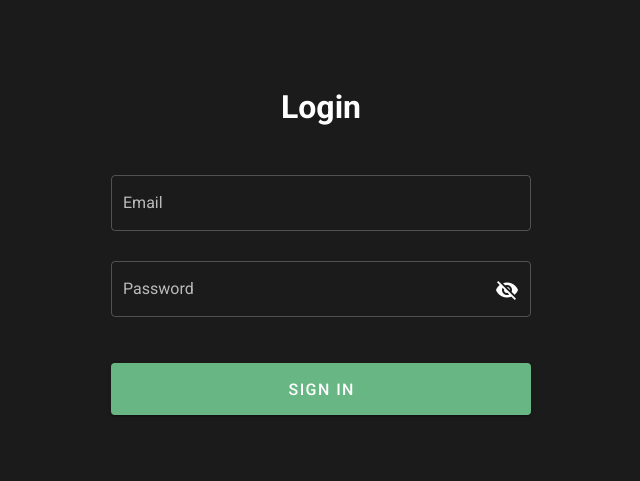
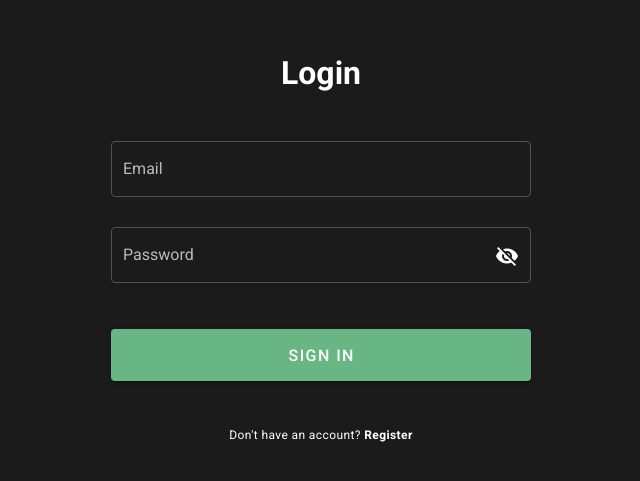
Before and after one commit to Psycarlo/marrypsy, a Vue app in the folder frontend/: page /login in a window 1280 px wide. Shown: the part 145-626 px from the top of the page, without its empty margins (319-959 px from the left). Built offline with nearby package versions, Linux system fonts and the light colour scheme.

Commit message:
:arrow_right: Progress

```diff
--- a/frontend/src/App.vue
+++ b/frontend/src/App.vue
@@ -1,7 +1,9 @@
 <template>
   <v-app :style="{ background: $vuetify.theme.themes[theme].background }">
     <v-main>
-      <router-view></router-view>
+      <transition name="fade" mode="out-in">
+        <router-view></router-view>
+      </transition>
     </v-main>
   </v-app>
 </template>
@@ -18,4 +20,15 @@ export default {
 
 <style lang="scss">
 $body-font-family: "Montserrat", serif;
+
+.fade-enter,
+.fade-leave-to {
+  opacity: 0;
+  transform: translateX(2em);
+}
+
+.fade-enter-active,
+.fade-leave-active {
+  transition: all 0.33s ease;
+}
 </style>
--- a/frontend/src/locales/en.json
+++ b/frontend/src/locales/en.json
@@ -1,5 +1,7 @@
 {
   "questions": {
+    "not-registered": "Don't have an account?",
+    "already-registered": "Already have an account?",
     "eighteen": "Are you 18+?",
     "interest": "Interested in?"
   },
--- a/frontend/src/locales/pt.json
+++ b/frontend/src/locales/pt.json
@@ -1,5 +1,7 @@
 {
   "questions": {
+    "not-registered": "Ainda não tens conta?",
+    "already-registered": "Já tens conta?",
     "eighteen": "Tens mais de 18 anos?",
     "interest": "Tens interesse em?"
   },
--- a/frontend/src/router/index.js
+++ b/frontend/src/router/index.js
@@ -54,12 +54,20 @@ const router = new VueRouter({
   routes
 });
 
+let redirectMainCounter = 0;
+
 router.beforeEach((to, from, next) => {
   const requiresAuth = to.matched.some(x => x.meta.requiresAuth);
 
   if (requiresAuth && !auth.currentUser) {
     next("/login");
   } else {
+    console.log(from.name);
+    if ((!from.name || from.name === "Home") && redirectMainCounter === 0) {
+      redirectMainCounter++;
+      next("/main");
+      redirectMainCounter = 0;
+    }
     next();
   }
 });
--- a/frontend/src/store/index.js
+++ b/frontend/src/store/index.js
@@ -45,6 +45,10 @@ export default new Vuex.Store({
       dispatch("getUserInterest", user);
     },
 
+    async logout() {
+      // TODO: logout > redirect to home > remove vuex persist
+    },
+
     async fetchUserProfile({ commit }, user) {
       const userProfile = await fb.usersCollection.doc(user.uid).get();
 
--- a/frontend/src/views/Login.vue
+++ b/frontend/src/views/Login.vue
@@ -42,6 +42,14 @@
           </div>
         </v-form>
       </v-col>
+      <p class="primary--text caption mt-8">
+        {{ $t("questions.not-registered") }}
+        <router-link
+          to="/register"
+          style="text-decoration:none; font-weight: bold"
+          >{{ $t("titles.register") }}</router-link
+        >
+      </p>
     </v-row>
   </v-container>
 </template>
--- a/frontend/src/views/Main.vue
+++ b/frontend/src/views/Main.vue
@@ -1,5 +1,5 @@
 <template>
-  <h1>Main: You are authenticated</h1>
+  <h1 class="primary--text">[Main: You are authenticated]</h1>
 </template>
 
 <script></script>
--- a/frontend/src/views/Register.vue
+++ b/frontend/src/views/Register.vue
@@ -42,6 +42,14 @@
           </div>
         </v-form>
       </v-col>
+      <p class="primary--text caption mt-8">
+        {{ $t("questions.already-registered") }}
+        <router-link
+          to="/login"
+          style="text-decoration:none; font-weight: bold"
+          >{{ $t("titles.login") }}</router-link
+        >
+      </p>
     </v-row>
   </v-container>
 </template>
```
